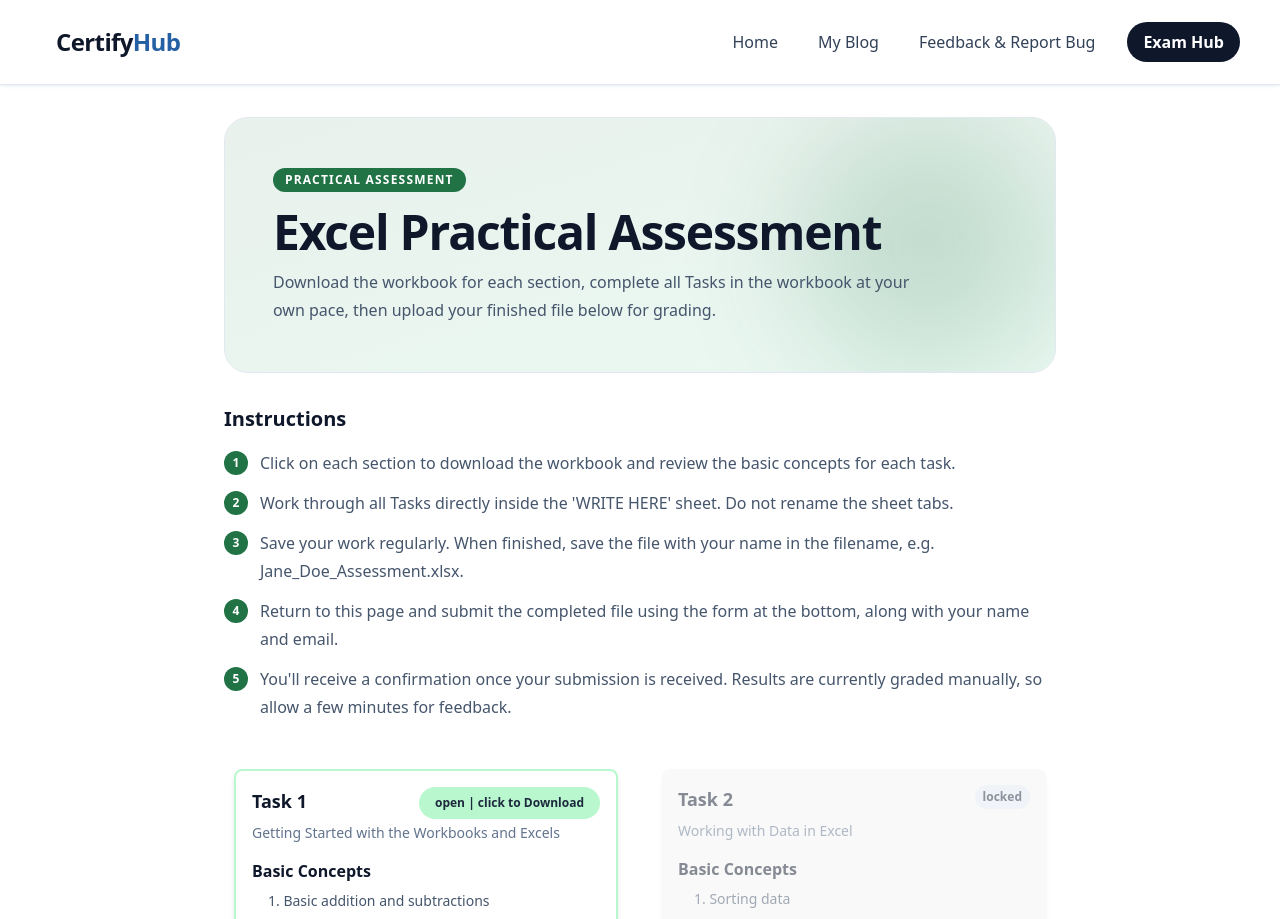
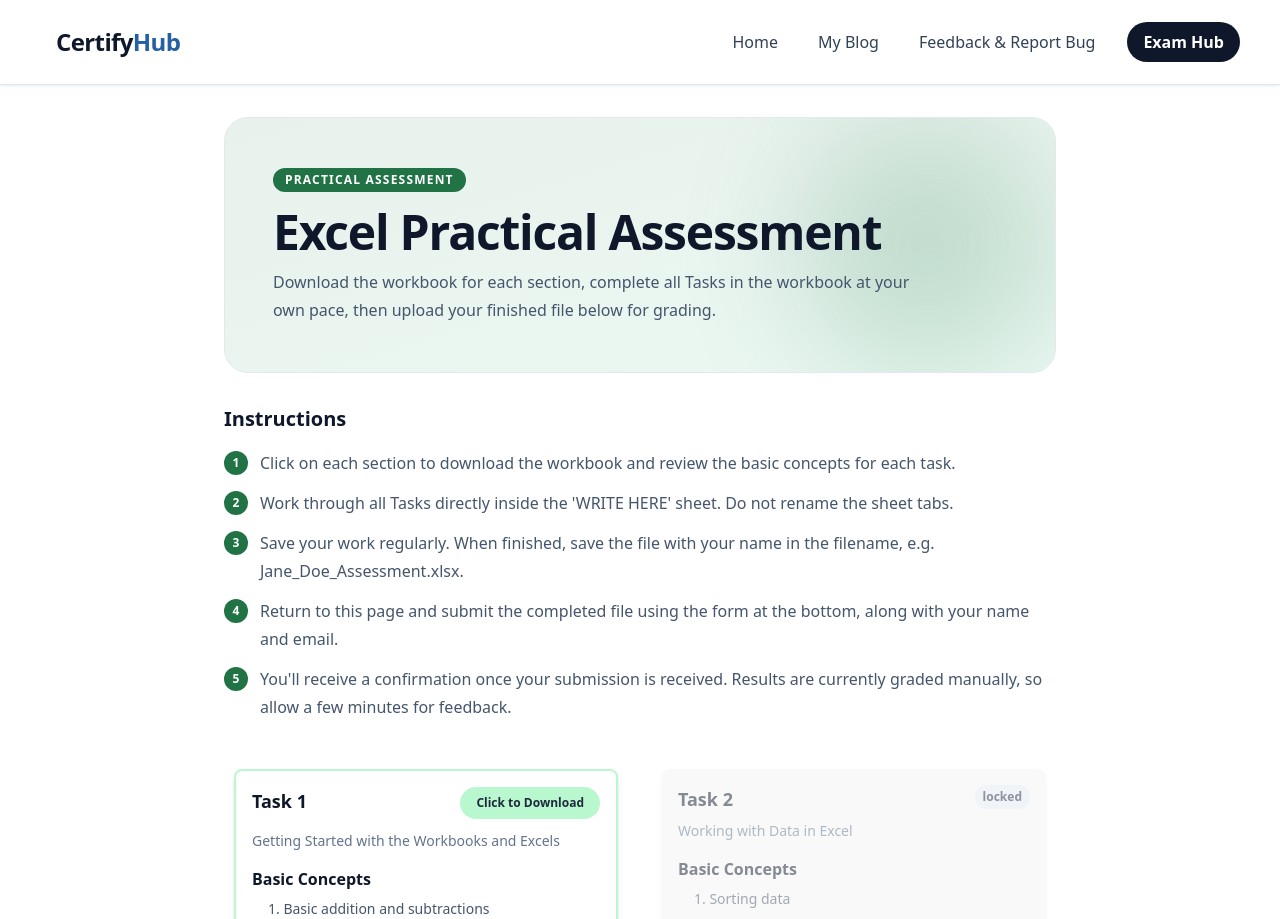
Before and after one commit to KodenOps/itil_test, a Next.js app: page /page/practical-excel in a window 1280 px wide. Shown: the top 919 px of the page. Built offline with nearby package versions, Linux system fonts and the light colour scheme.

Commit message:
fix: update download button text and adjust heading margin for better layout

```diff
--- a/src/app/page/practical-excel/page.tsx
+++ b/src/app/page/practical-excel/page.tsx
@@ -253,9 +253,9 @@
                 className=' mb-6 border-2 border-green-200 rounded-lg relative p-4 shadow-md hover:shadow-lg transition-shadow w-full max-w-sm'
               >
                 <span className='absolute top-4 right-4 bg-green-200 text-slate-800 text-xs font-bold px-4 py-2 rounded-full'>
-                  {n.status} | click to Download
+                  Click to Download
                 </span>
-                <h3 className='text-lg font-bold text-slate-900 mb-2'>
+                <h3 className='text-lg font-bold text-slate-900 mb-4'>
                   {n.title}
                 </h3>
                 <p className='text-sm text-slate-500'>{n.description}</p>
```
